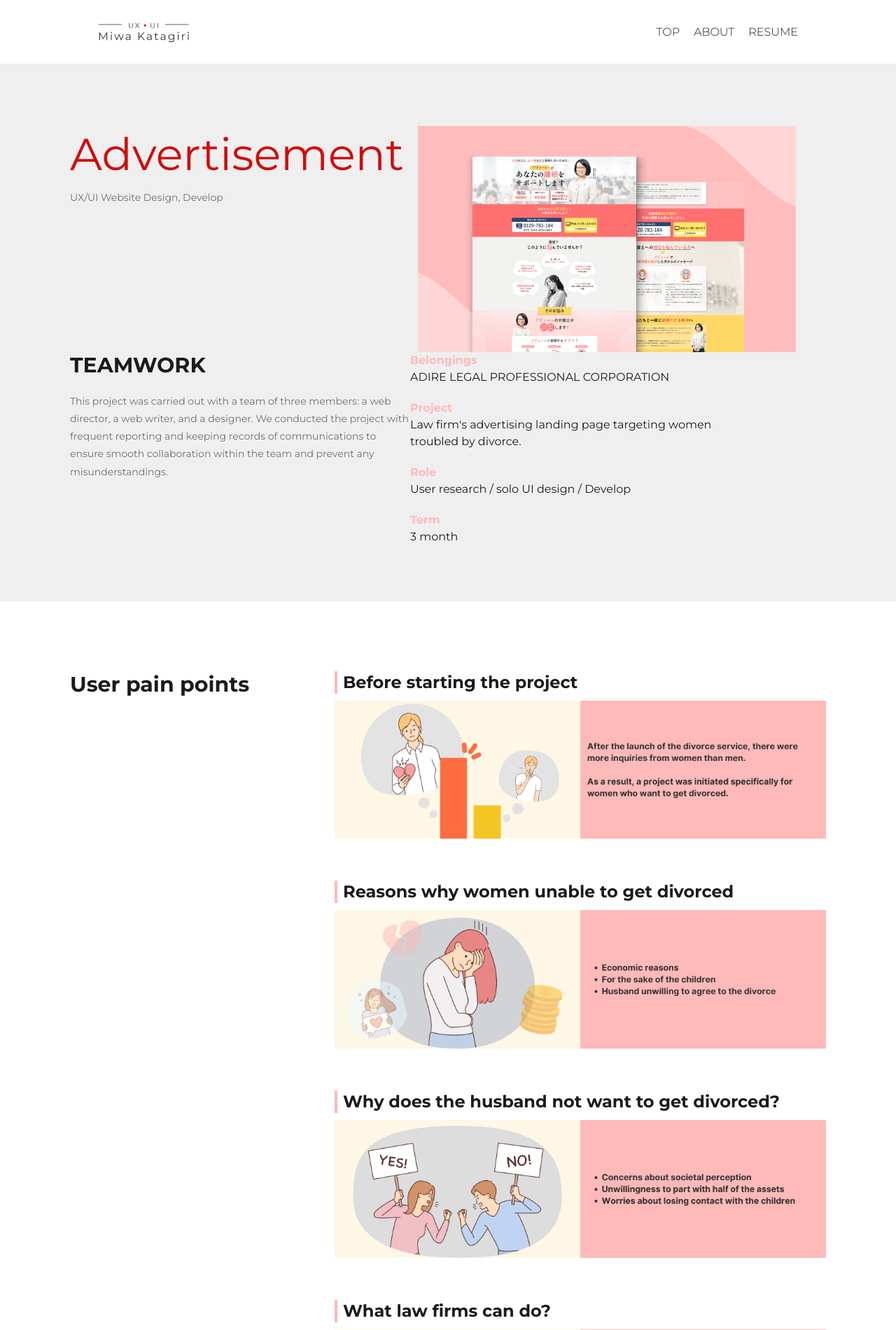
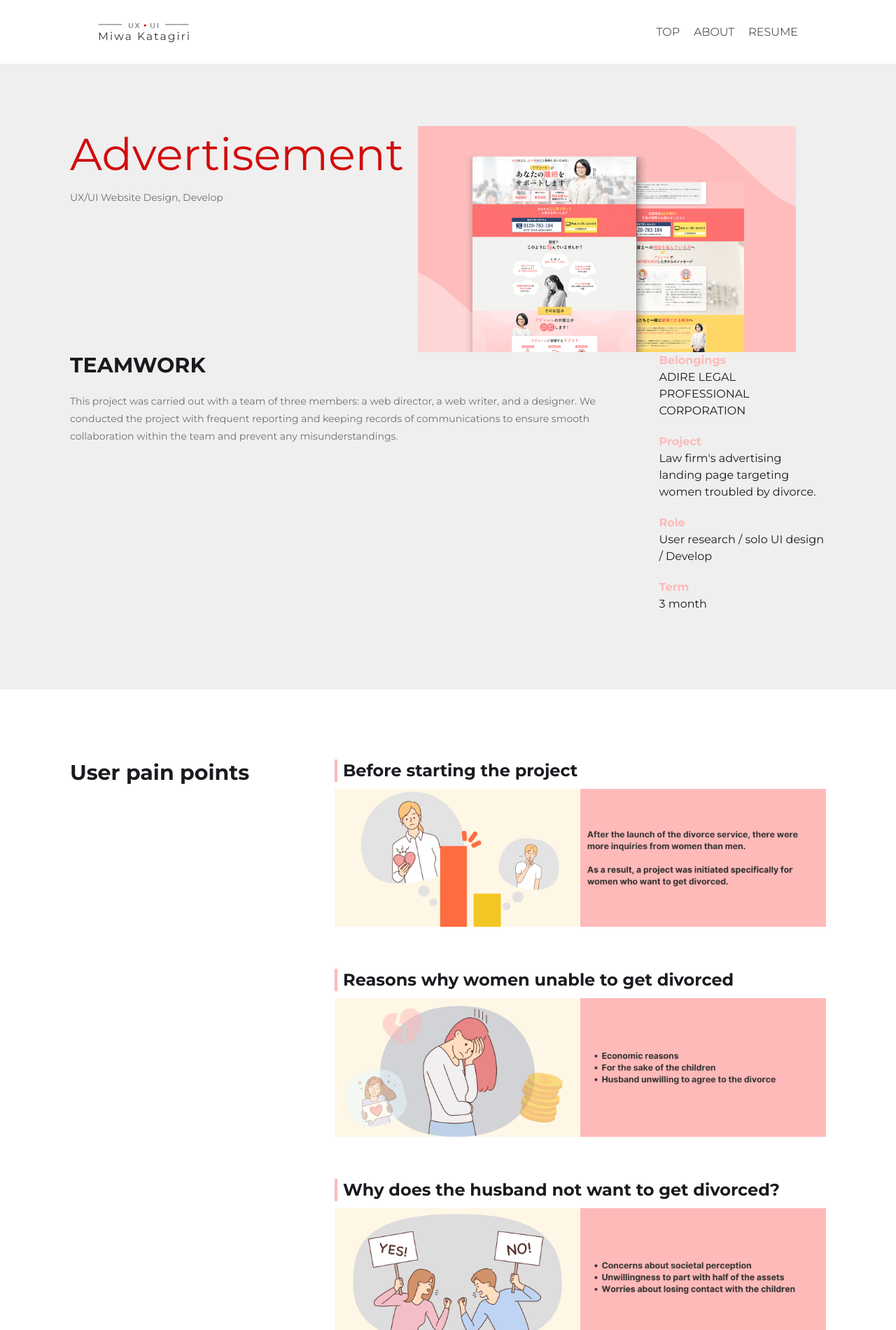
Before and after one commit to shenhe304/portfolio, a PHP site: page /works/web-rikon-jp.html in a window 1280 px wide. Shown: the top 1900 px of the page at 70% size. Run offline with PHP 8.4, Linux system fonts and the light colour scheme.

Commit message:
modify css

```diff
--- a/gulp_src/scss/object/project/_p-work-details.scss
+++ b/gulp_src/scss/object/project/_p-work-details.scss
@@ -2,7 +2,7 @@
 
 @include pc {
     .p-work-details{
-        &__wrap{
+        &__intro{
             flex-direction: row;
             align-items: flex-start;
             display: flex;
@@ -13,6 +13,22 @@
         }
         &__mainVisual{
             width: 50%;
+        }
+        &__text{
+            display: flex;
+            grid-column-gap: 50px;
+            grid-row-gap: 0px;
+            grid-template:
+                ". . . ." minmax(auto, 1fr)
+                ". . . ." / 1fr 1fr 1fr 1fr;
+            margin-top: 0;
+            margin-bottom: 30px;
+        }
+        &__summary{
+            grid-area: 2 / 1 / 3 / 3;
+        }
+        &__project{
+            grid-area: 2 / 3 / 3 / 5;
         }
         &__h1{
             text-transform: none;
@@ -34,7 +50,7 @@
 
 @include tab {
     .p-work-details{
-        &__wrap{
+        &__intro{
             flex-direction: row;
             align-items: flex-start;
             display: flex;
@@ -45,6 +61,22 @@
         }
         &__mainVisual{
             width: 50%;
+        }
+        &__text{
+            display: flex;
+            grid-column-gap: 50px;
+            grid-row-gap: 0px;
+            grid-template:
+                ". . . ." minmax(auto, 1fr)
+                ". . . ." / 1fr 1fr 1fr 1fr;
+            margin-top: 0;
+            margin-bottom: 30px;
+        }
+        &__summary{
+            grid-area: 2 / 1 / 3 / 3;
+        }
+        &__project{
+            grid-area: 2 / 3 / 3 / 5;
         }
         &__h1{
             text-transform: none;
@@ -78,7 +110,7 @@
         &__h1{
             margin: 0 auto 20px;
             text-align: center;
-            color: #D10C0C;
+            color: #D10C0C;          font-weight: normal;
         }
         &__img{
             border-radius: 4px;
--- a/works/web-rikon-jp.html
+++ b/works/web-rikon-jp.html
@@ -24,19 +24,19 @@
     </header>
     <main>
         <section class="p-work-details__top">
-            <div class="l-containerMedium p-work-details__wrap">
+            <div class="l-containerMedium p-work-details__intro">
                 <div>
                     <h1 class="c-title-lv1 p-work-details__h1">Advertisement</h1>
                     <p class="u-op6">UX/UI Website Design, Develop</p>
                 </div>
                 <img src="../assets/img/top/img-work-rikonJP.jpg" alt="main visual of new website" class="p-work-details__mainVisual">
             </div>
-            <div class="l-containerMedium p-work-details__wrap">
-                <div class="p-work-details__item u-mb20-sp">
+            <div class="l-containerMedium p-work-details__text">
+                <div class="p-work-details__summary u-mb20-sp">
                     <h2 class="c-title-lv2">TEAMWORK</h2>
                     <p class="u-op6">This project was carried out with a team of three members: a web director, a web writer, and a designer. We conducted the project with frequent reporting and keeping records of communications to ensure smooth collaboration within the team and prevent any misunderstandings.</p>
                 </div>
-                <div class="p-work-details__item">
+                <div class="p-work-details__project">
                     <dl>
                         <dt class="u-fc-rikonJP">Belongings</dt>
                         <dd>ADIRE LEGAL PROFESSIONAL CORPORATION</dd>
```
Also changed, not shown: assets/css/style.css.
